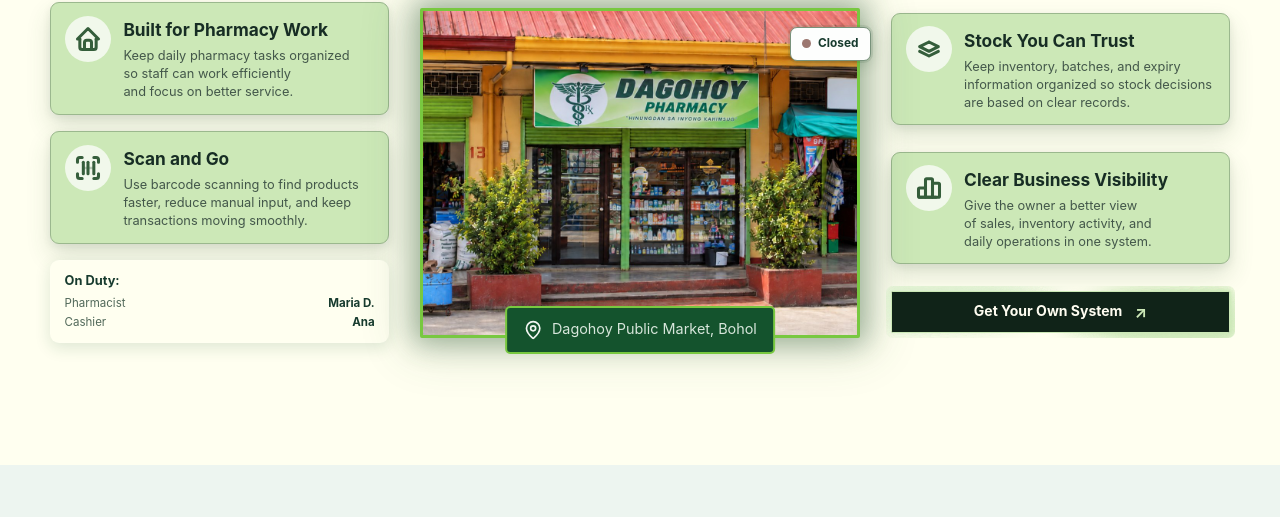
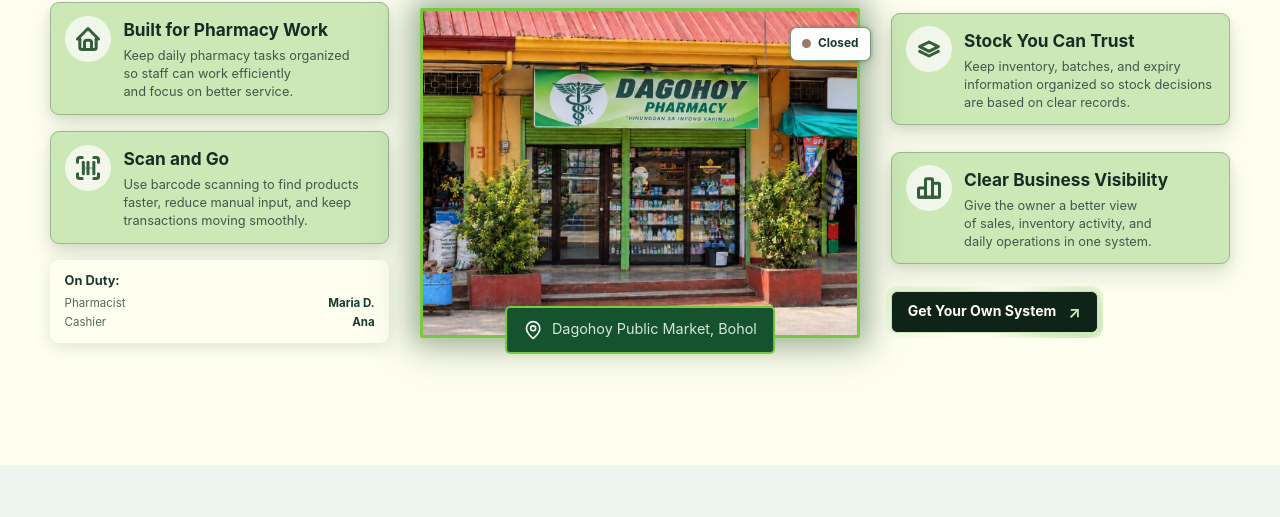
Before and after one commit to adrianniel/Dagohoy-Pharmacy-Web, a React (Vite) app: page / in a window 1280 px wide. Shown: the part 279-796 px from the top of the page. Built offline with nearby package versions, Linux system fonts and the light colour scheme; no server answers.

Commit message:
style: fit neon CTA to content with rounder corners

```diff
--- a/src/components/landing/HeroSection.tsx
+++ b/src/components/landing/HeroSection.tsx
@@ -131,7 +131,7 @@ export function HeroSection({ status, staff }: HeroSectionProps) {
                 lineHeight: '1.2',
               }}
               padding="0.7rem 1rem"
-              rounded={8}
+              rounded={30}
               addIcon
               icon={{
                 side: 'right',
@@ -146,7 +146,7 @@ export function HeroSection({ status, staff }: HeroSectionProps) {
                 borderColor: '#cce8b7',
               }}
               glow={{ color: '#cce8b7', size: 5, blur: 8 }}
-              style={{ minHeight: 42 }}
+              style={{ minHeight: 42, width: 'fit-content' }}
             />
           </aside>
         </div>
```
